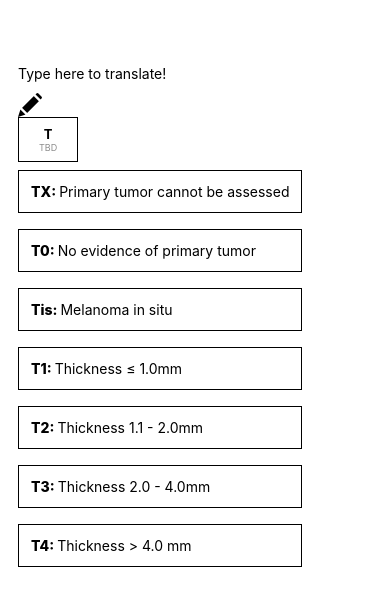
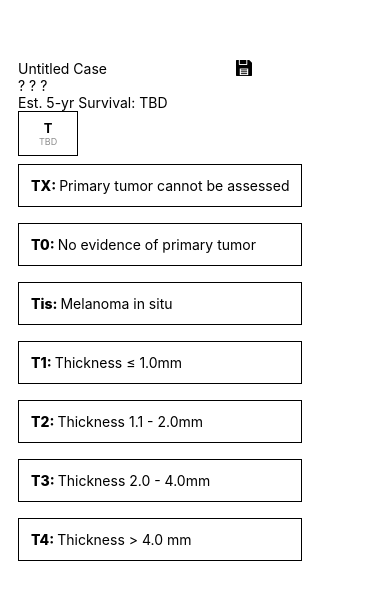
Before and after one commit to sirkevinwang/NOMA, a React Native app: screen / in a window 390 px wide. Shown: the part 108-714 px from the top of the page. Built offline with nearby package versions, Linux system fonts and the light colour scheme.

Commit message:
Added editable header that can be edited

```diff
--- a/App.js
+++ b/App.js
@@ -1,6 +1,6 @@
 import { StatusBar } from 'expo-status-bar';
 import React, { useState } from 'react';
-import { StyleSheet, Button, View, Text, Image, TouchableOpacity, TextInput } from 'react-native';
+import { StyleSheet, Button, View, Text } from 'react-native';
 import CaseHeader from './components/Header/CaseHeader';
 import NavigationBar from './components/Navigation/NavigationBar';
 
@@ -10,11 +10,9 @@ import TPage from './Pages/TPage';
 
 export default function App() {
   const [currentStep, setCurrentStep]= useState("T");
-  const [toggleHeader, setToggleHeader] = useState(false);
 
   // TOOD: should load default data from here
   // header
-  const [caseName, setCaseName] = useState("Untitled Case");
   const [stage, setStage] = useState([null, null, null]);
   const [caseStagingStatus, setCaseStagingStatus] = useState("Staging Incomplete");
   const [fiveYearSurvival, setFiveYearExpectancy] = useState(null);
@@ -45,34 +43,13 @@ export default function App() {
 
   return (
     <View style={styles.container}>
-      {
-        toggleHeader?
+
         <CaseHeader
-
-        caseName = {caseName}
           stage = {stage}
           caseStagingStatus = {caseStagingStatus}
           fiveYearSurvival = {fiveYearSurvival}
-        TStage={TStage}/>:
-        <TextInput
-        style={{height: 40}}
-        placeholder="Type here to translate!"
-        onChangeText={text => setCaseName(text)}
-        defaultValue={text}
+          TStage={TStage}
         />
-
-
-      }
-
-
-
-
-        <TouchableOpacity onPress={() => setToggleHeader(!toggleHeader)}>
-          <Image source={require('./assets/edit.png')} />
-
-
-        </TouchableOpacity>
-
          <NavigationBar TStage={TStage}/>
         {/* Page */}
         <TPage
--- a/components/Header/CaseTitle.js
+++ b/components/Header/CaseTitle.js
@@ -1,17 +1,55 @@
-import React from 'react'
-import { View, Text, StyleSheet } from 'react-native'
+import React, { useState } from 'react';
+import { View, Text, TextInput, StyleSheet, Image, TouchableOpacity} from 'react-native'
 
-const CaseTitle = (props) => {
+
+const CaseTitle = () => {
+
+    //Uses a toggle to change the state from text input to header label
+    const [caseName, setCaseName] = useState("Untitled Case");
+    const [toggleHeader, setToggleHeader] = useState(false);
+
     return (
-        <View>
-            <Text style={styles.title}>{props.caseName}</Text>
+        <View style={styles.titleRow}>
+
+            {toggleHeader?
+                <React.Fragment>
+                    <Text style={styles.title}>{caseName}</Text>
+                    <TouchableOpacity onPress={() => setToggleHeader(!toggleHeader)}>
+                         <Image source={require('../../assets/edit.png')} />
+                    </TouchableOpacity>
+                </React.Fragment>:
+
+
+                <React.Fragment>
+                    <TextInput
+                         style={styles.textInput}
+                         placeholder="Write your case name"
+                         onChangeText={caseName => setCaseName(caseName)}
+                         defaultValue={caseName}/>
+
+                    <TouchableOpacity onPress={() => setToggleHeader(!toggleHeader)}>
+                         <Image source={require('../../assets/save.png')} />
+                    </TouchableOpacity>
+                </React.Fragment>
+            }
+
+
         </View>
     )
 }
 
 const styles = StyleSheet.create({
+    titleRow: {
+        flexDirection: 'row',
+    },
     title: {
-        fontWeight: "800"
+        fontWeight: "800",
+        paddingRight: 5,
+        fontSize: 20
+    },
+    textInput:{
+        flex:1
+
     }
 });
 
```
Also changed, not shown: assets/edit.png, assets/save.png (added). Lines whose indentation alone changed are shown as unchanged.
